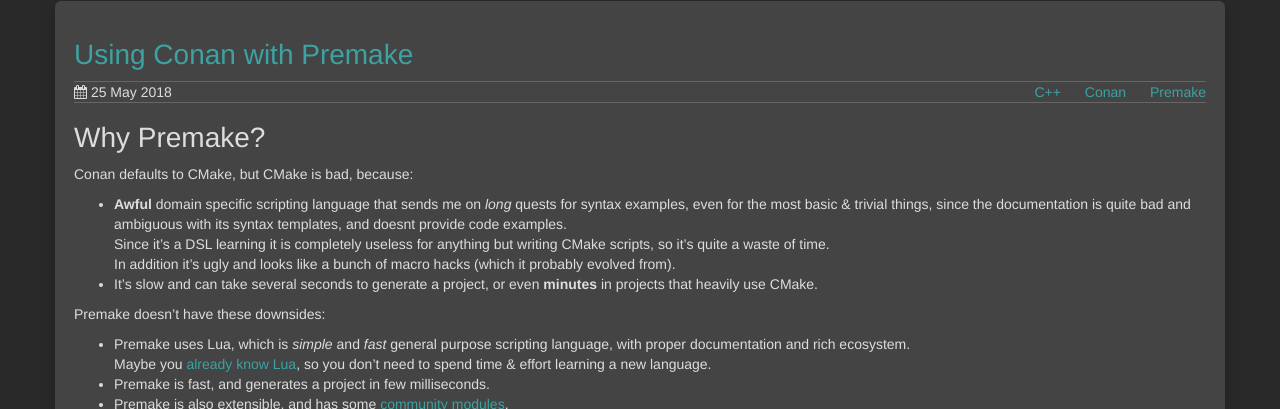
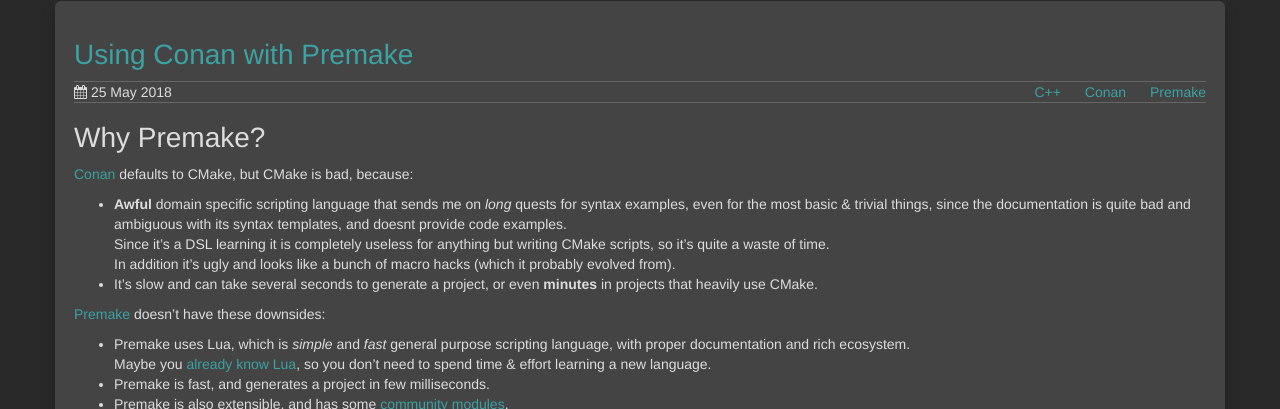
Before and after one commit to Enhex/enhex.github.io, a Jekyll site: the page built from _posts/2018-05-25-using-conan-with-premake.md, in a window 1280 px wide and 900 px high. Shown: the part 79-488 px from the top of the window. Built offline with Jekyll 4.4.1, drawn with Linux system fonts in a browser that asks for light colours; part of the change alters nothing that is shown.

```diff
--- a/_posts/2018-05-25-using-conan-with-premake.md
+++ b/_posts/2018-05-25-using-conan-with-premake.md
@@ -10,13 +10,13 @@ tags:
 ---
 
 # Why Premake?
-Conan defaults to CMake, but CMake is bad, because:
+[Conan](https://conan.io/) defaults to CMake, but CMake is bad, because:
 - **Awful** domain specific scripting language that sends me on *long* quests for syntax examples, even for the most basic & trivial things, since the documentation is quite bad and ambiguous with its syntax templates, and doesnt provide code examples.
 Since it's a DSL learning it is completely useless for anything but writing CMake scripts, so it's quite a waste of time.
 In addition it's ugly and looks like a bunch of macro hacks (which it probably evolved from).
 - It's slow and can take several seconds to generate a project, or even **minutes** in projects that heavily use CMake.
 
-Premake doesn't have these downsides:
+[Premake](https://github.com/premake/premake-core) doesn't have these downsides:
 - Premake uses Lua, which is *simple* and *fast* general purpose scripting language, with proper documentation and rich ecosystem.
 Maybe you [already know Lua](https://en.wikipedia.org/wiki/List_of_applications_using_Lua), so you don't need to spend time & effort learning a new language.
 - Premake is fast, and generates a project in few milliseconds.
```
